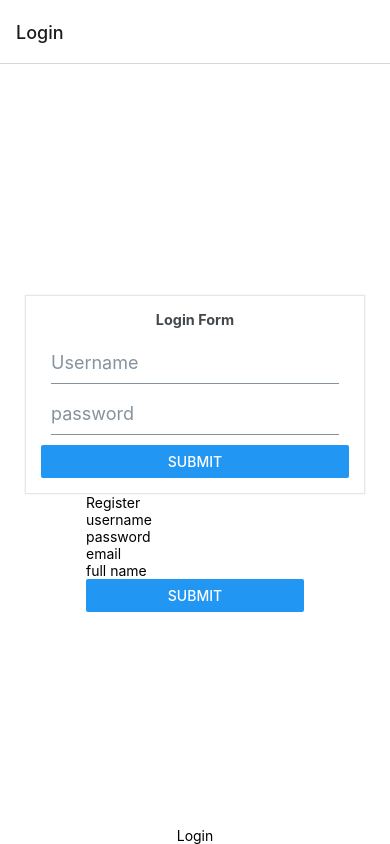
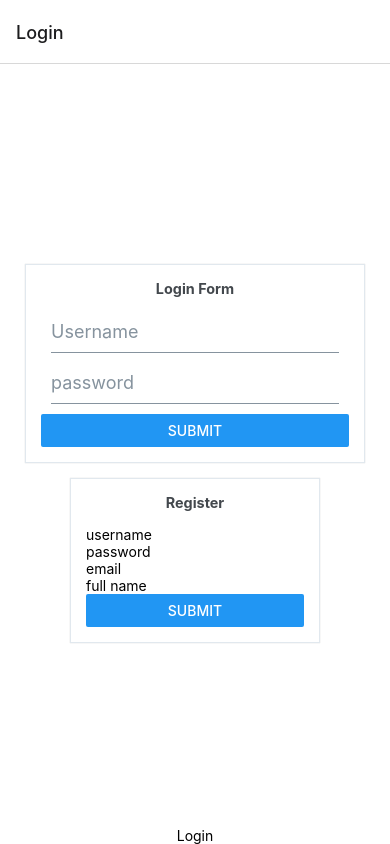
Before and after one commit to kurjaakoodia/wpms-example, a React Native app: screen /Login in a window 390 px wide. Built offline with nearby package versions, Linux system fonts and the light colour scheme; no server answers.

Commit message:
comp-lib korjauksia

```diff
--- a/components/RegisterForm.js
+++ b/components/RegisterForm.js
@@ -3,6 +3,7 @@ import React from 'react';
 import {useForm} from 'react-hook-form';
 import {Controller} from 'react-hook-form';
 import {useUser} from './hooks/apiHooks';
+import { Card } from '@rneui/base';
 
 const RegisterForm = () => {
   const {postUser} = useUser();
@@ -31,8 +32,8 @@ const RegisterForm = () => {
   };
 
   return (
-    <View>
-      <Text>Register</Text>
+    <Card>
+      <Card.Title>Register</Card.Title>
       <Controller
         control={control}
         rules={{
@@ -102,7 +103,7 @@ const RegisterForm = () => {
       />
 
       <Button title="Submit" onPress={handleSubmit(register)} />
-    </View>
+    </Card>
   );
 };
 
```
